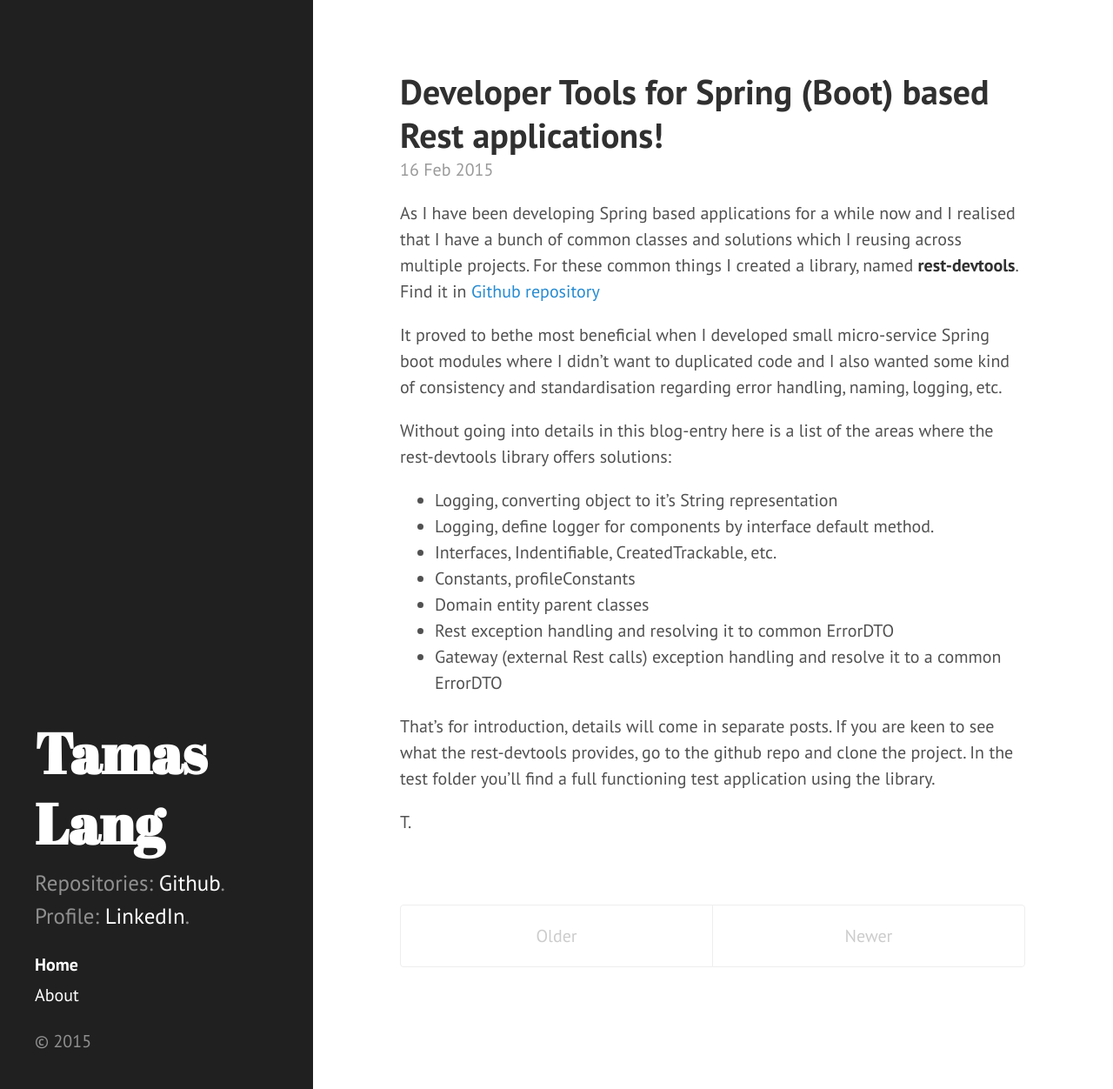
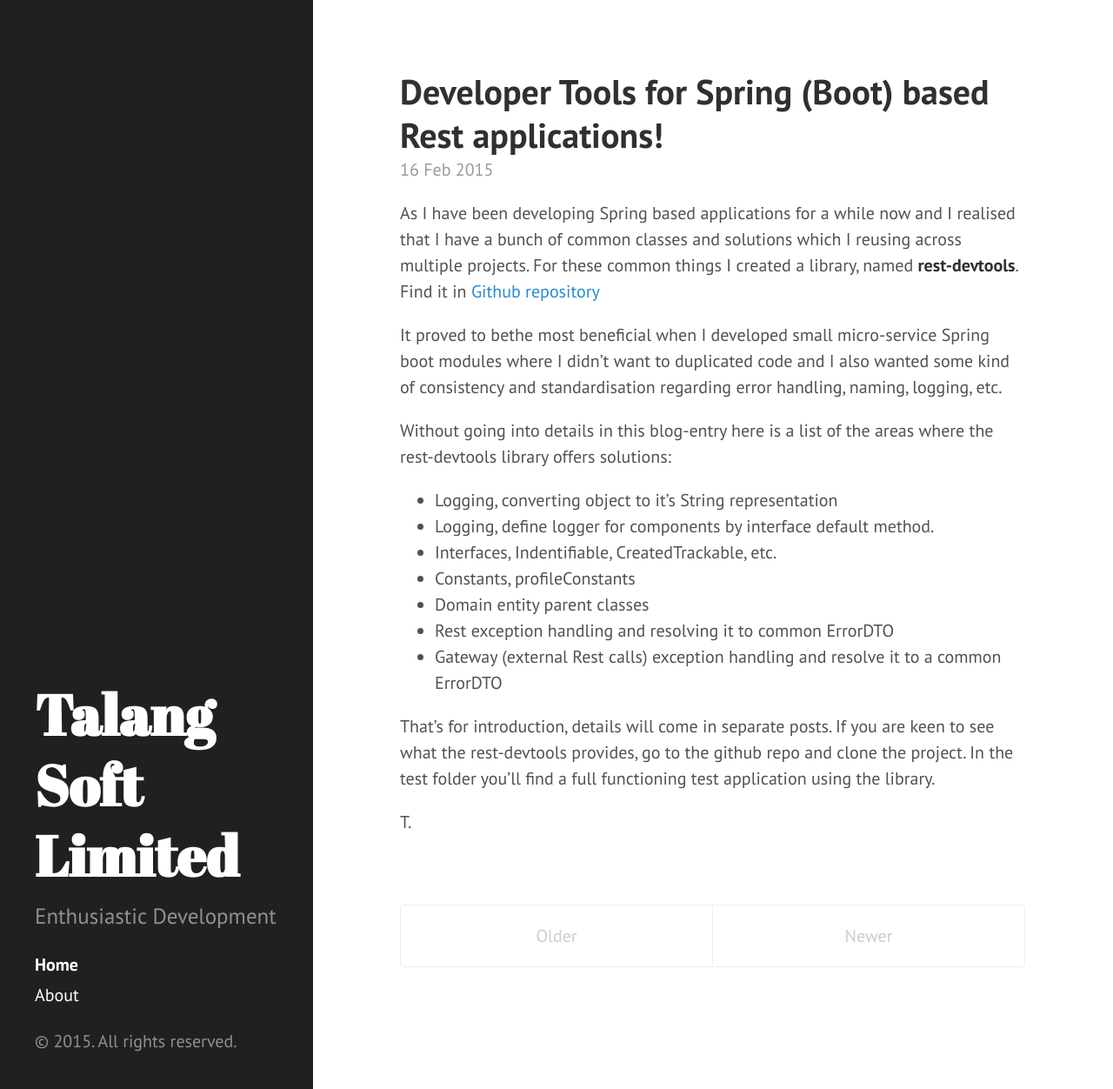
Before and after one commit to timeamolnar/tamaslang.github.io, a Jekyll site: the page built from index.html, in a window 1280 px wide and 1252 px high. Shown: the whole window at 87% size. Built offline with Jekyll 4.4.1, drawn with Linux system fonts in a browser that asks for light colours; Markdown is read by kramdown in place of the engine named in the settings; the list of posts is cut into pages by our own code.

Commit message:
change to limited profile

```diff
--- a/_config.yml
+++ b/_config.yml
@@ -7,15 +7,15 @@ permalink:        pretty
 relative_permalinks: true
 
 # Setup
-title:            Tamas Lang
-tagline:          ''
-description:      'Repositories: <a href="https://github.com/tamaslang" target="_blank">Github</a>.<br/>Profile: <a href="https://uk.linkedin.com/in/tamaslang" target="_blank">LinkedIn</a>.'
-url:              http://hyde.getpoole.com
+title:            Talang Soft Limited
+tagline:          'Enthusiastic Development'
+description:      'Enthusiastic Development'
+url:              http://talangsoft.org
 baseurl:          /
 
 author:
-  name:           'Tamas Lang'
-  url:
+  name:           'Talang Lang'
+  url:            talangsoft.org
 
 paginate:         5
 
--- a/_includes/sidebar.html
+++ b/_includes/sidebar.html
@@ -27,6 +27,6 @@
       {% endfor %}
     </nav>
 
-    <p>&copy; {{ site.time | date: '%Y' }}</p>
+    <p>&copy; {{ site.time | date: '%Y' }}. All rights reserved.</p>
   </div>
 </div>
```
Also changed, not shown: about.md (+5 -2 lines).
